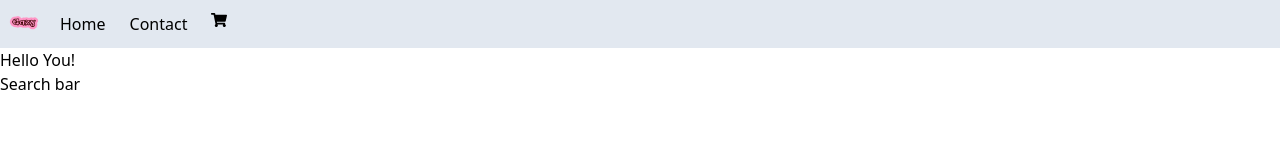
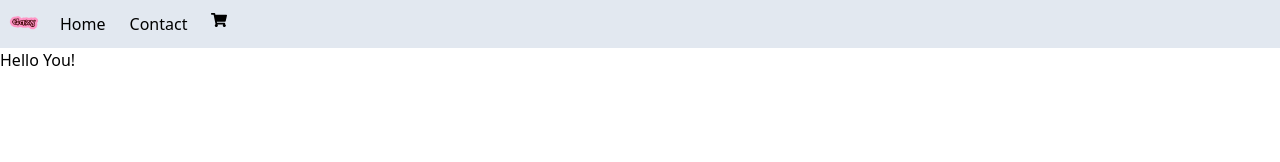
Before and after one commit to AnaCascante/eazy-shop, a React (Vite) app: page / in a window 1280 px wide. Shown: the top 162 px of the page. Built offline with nearby package versions, Linux system fonts and the light colour scheme.

Commit message:
resolves the issues with the carticon link

```diff
--- a/src/App.tsx
+++ b/src/App.tsx
@@ -6,16 +6,31 @@ import {
   RouterProvider
  } from 'react-router-dom';
 
-//pages
+//imported pages
 import HomePage from './Pages/HomePage';
 import ContactPage from './Pages/ContactPage';
+import CheckoutPage from './Pages/CheckoutPage';
+import CheckoutsucessPagePage from './Pages/CheckoutsuccessPage';
+
+// imported components
 import RootLayout from './components/layouts/RootLayout';
+import NavBar from './components/NavBar';
+import OpenCard from './components/OpenCard';
+import Search from './components/Searchbar';
+import Logo from './components/Logo';
+import Footer from './components/Footer';
+import ProductCard from './components/ProductCard';
+import ProductList from './components/ProductList';
+
+
+
 
 const router = createBrowserRouter(
   createRoutesFromElements(
     <Route path= "/" element = {<RootLayout/>}>
       <Route index element={<HomePage/>}/>
       <Route path="/ContactPage" element={<ContactPage/>} />
+      <Route path="/CheckoutPage" element={<CheckoutPage/>} />
     </Route>
   ));
 
--- a/src/Pages/Homepage/index.tsx
+++ b/src/Pages/Homepage/index.tsx
@@ -1,11 +1,12 @@
 import NavBar from "../../components/NavBar";
+import Search from "../../components/Searchbar";
 
 function HomePage() {
   return (
     <div>
       <NavBar />
       <h1>Hello You!</h1>
-      <div>Search bar </div>
+      <div><Search/> </div>
       {/* display home page content here */}
     </div>
   );
--- a/src/components/OpenCard/index.tsx
+++ b/src/components/OpenCard/index.tsx
@@ -6,7 +6,7 @@ interface OpenCardProps {
     itemCount: number;
 }
 
-function OpenCard({ itemCount }: OpenCardProps) {
+export default  function OpenCard({ itemCount }: OpenCardProps) {
     const navigate = useNavigate();
 
     const handleClick = () => {
@@ -18,13 +18,11 @@ function OpenCard({ itemCount }: OpenCardProps) {
             <button onClick={handleClick} className="hover:text-gray-400">
                 <FaShoppingCart size={24} />
                 {itemCount > 0 && (
-                    <span className="absolute top-0 right-0 inline-flex items-center justify-center px-2 py-1 text-xs font-bold leading-none text-red-100 transform translate-x-1/2 -translate-y-1/2 bg-red-600 rounded-full">
+                    <span className="absolute top-0 right-0 inline-flex items-center justify-center px-2 py-1 text-xs font-bold leading-none text-red-100 transform translate-x-1/2 -translate-y-1/2 bg-pink-400 rounded-full">
                         {itemCount}
                     </span>
                 )}
             </button>
         </div>
     );
-}
-
-export default OpenCard;
+};
--- a/src/components/ProductList/index.tsx
+++ b/src/components/ProductList/index.tsx
@@ -0,0 +1,9 @@
+import React from 'react'
+
+export default function index() {
+  return (
+    <div>
+
+    </div>
+  )
+}
--- a/src/components/Searchbar/index.tsx
+++ b/src/components/Searchbar/index.tsx
@@ -0,0 +1,11 @@
+import React from 'react';
+
+const Searchbar: React.FC = () => {
+    return (
+        <div>
+            {/* Your searchbar JSX code here */}
+        </div>
+    );
+};
+
+export default Searchbar;
```
